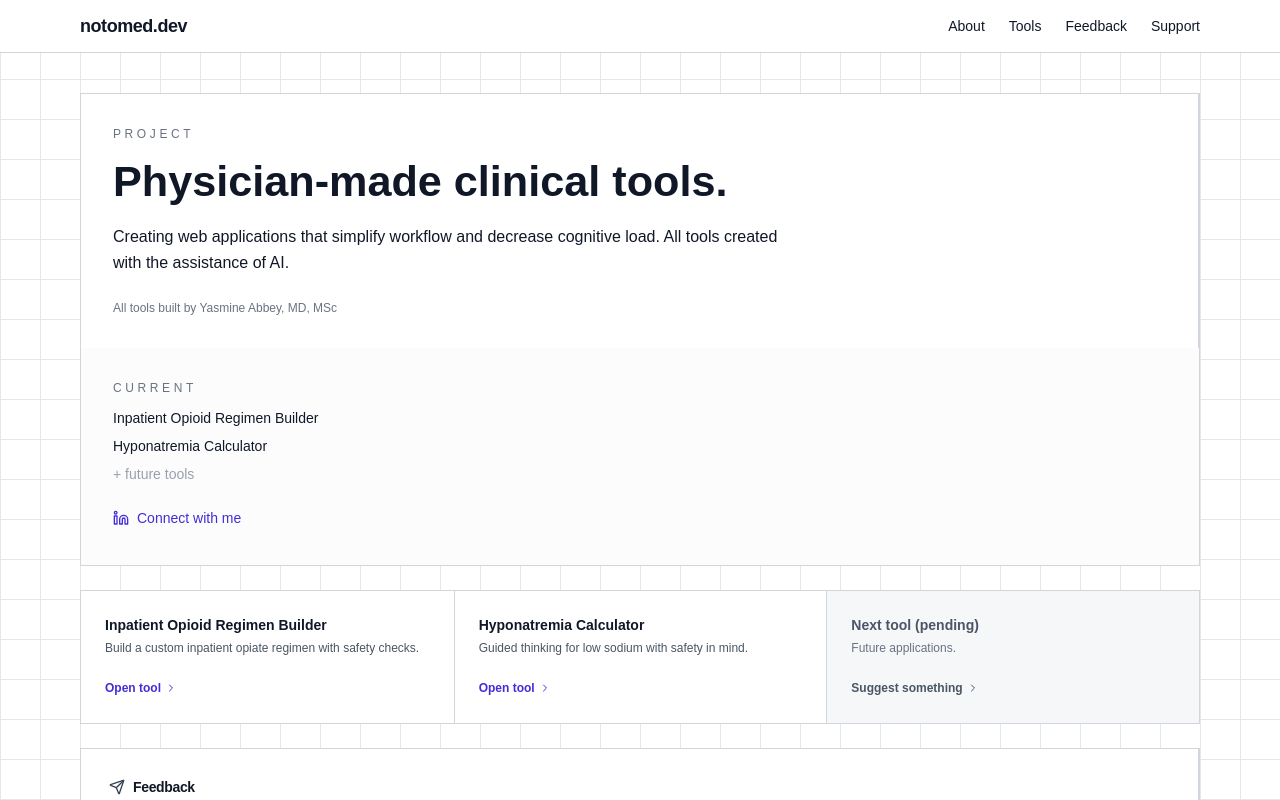
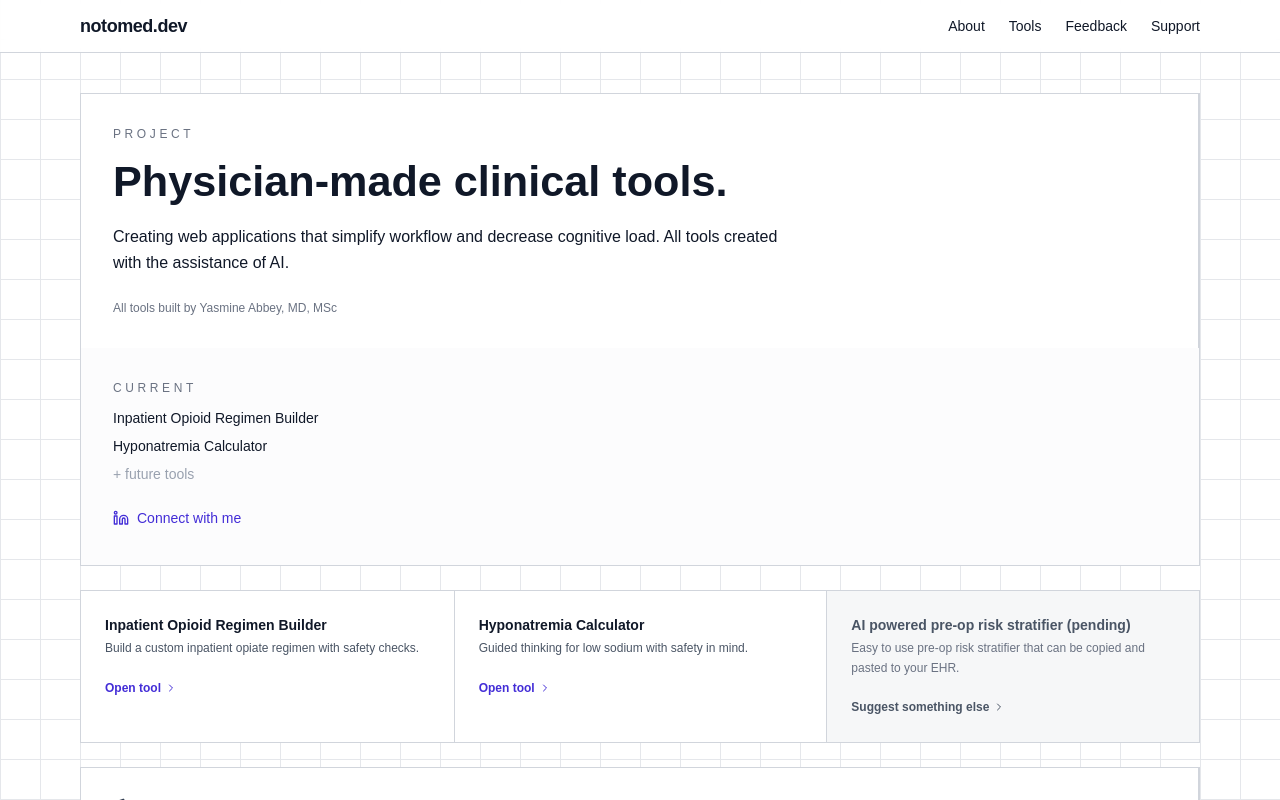
Before and after one commit to NotoMD-dev/notomed-site, a Next.js app: page / in a window 1280 px wide. Shown: the top 800 px of the page. Built offline with nearby package versions, Linux system fonts and the light colour scheme.

Commit message:
fixed about me

```diff
--- a/src/app/page.tsx
+++ b/src/app/page.tsx
@@ -29,8 +29,8 @@ const TOOLS = [
   },
   {
     id: "next-tool",
-    name: "Next tool (pending)",
-    description: "Future applications.",
+    name: "AI powered pre-op risk stratifier  (pending)",
+    description: "Easy to use pre-op risk stratifier that can be copied and pasted to your EHR.",
     link: "#feedback",
     isPlaceholder: true,
   },
@@ -228,7 +228,7 @@ const handleSupportSubmit = async (e: React.FormEvent) => {
                       href={tool.link}
                       className="inline-flex items-center gap-1 text-xs font-semibold text-gray-600 hover:text-gray-800"
                     >
-                      Suggest something
+                      Suggest something else
                       <ChevronRight className="w-3 h-3" />
                     </a>
                   ) : (
```
